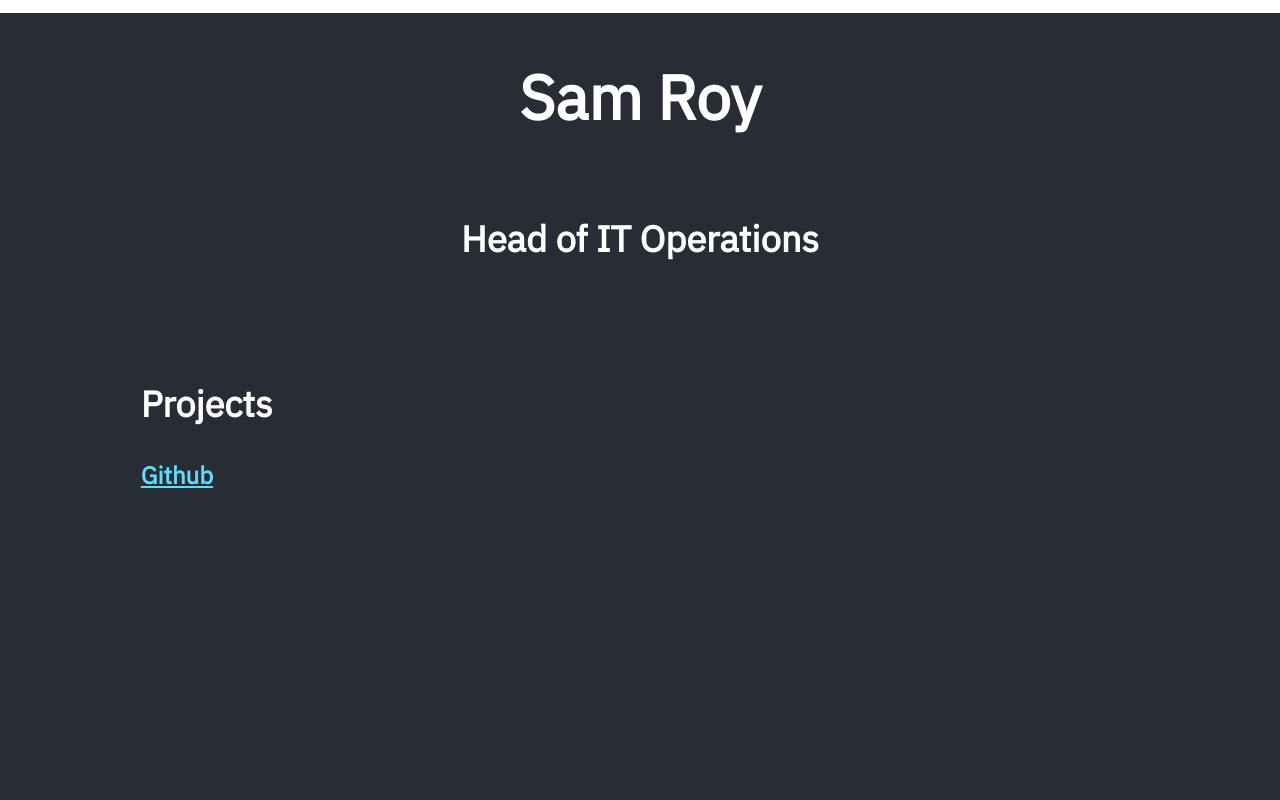
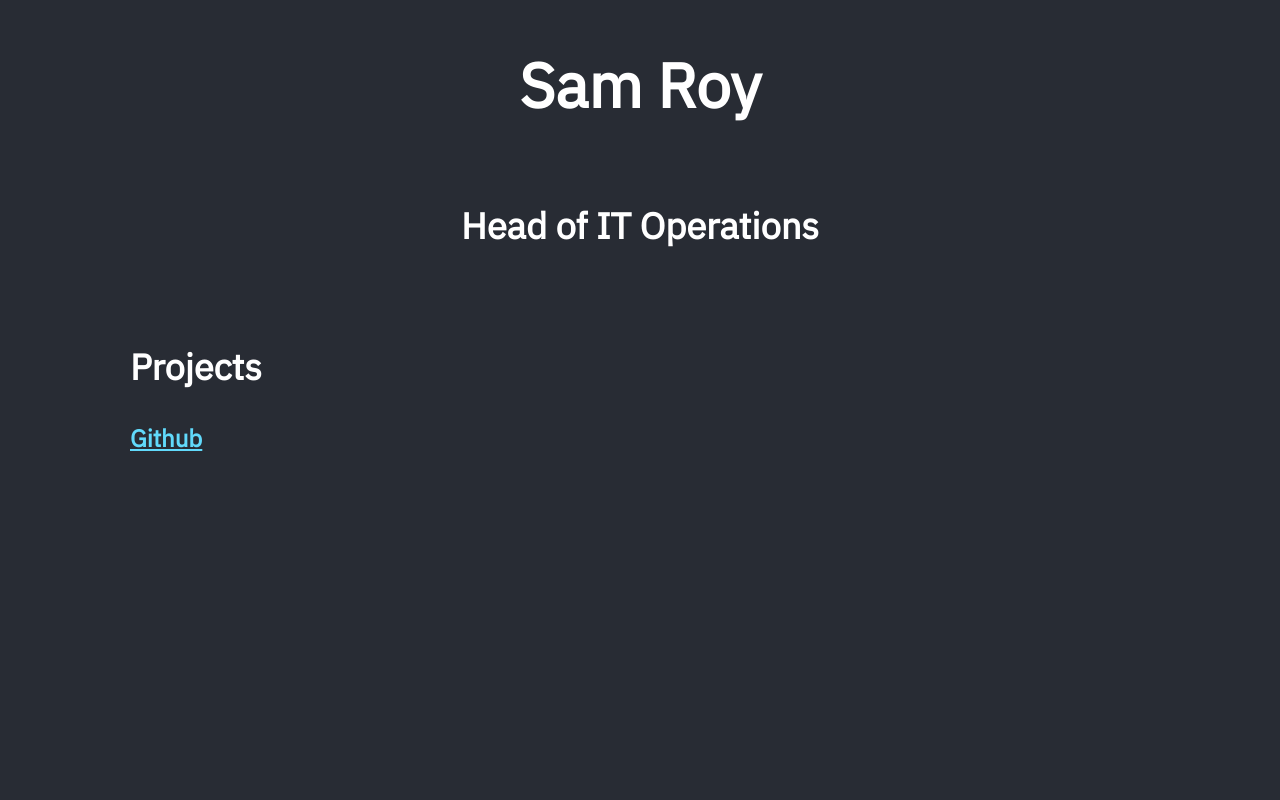
Before and after one commit to SamRoyDev/samroyio-website, a React (Create React App) app: page / in a window 1280 px wide. Shown: the top 800 px of the page. Built offline with nearby package versions, Linux system fonts and the light colour scheme.

Commit message:
removed up/down margins

```diff
--- a/src/App.css
+++ b/src/App.css
@@ -20,8 +20,6 @@
   display: flex;
   margin-left: 10%;
   margin-right: 10%;
-  margin-top: 1%;
-  margin-bottom: 1%;
   padding: 2px;
   flex-direction: column;
   align-items: center;
@@ -38,7 +36,7 @@
   max-width: 80vw;
   margin-left: 10%;
   margin-right: 10%;
-  padding: 1%;
+  padding: 2px;
   display: flex;
   flex-direction: column;
   text-align: left;
```
